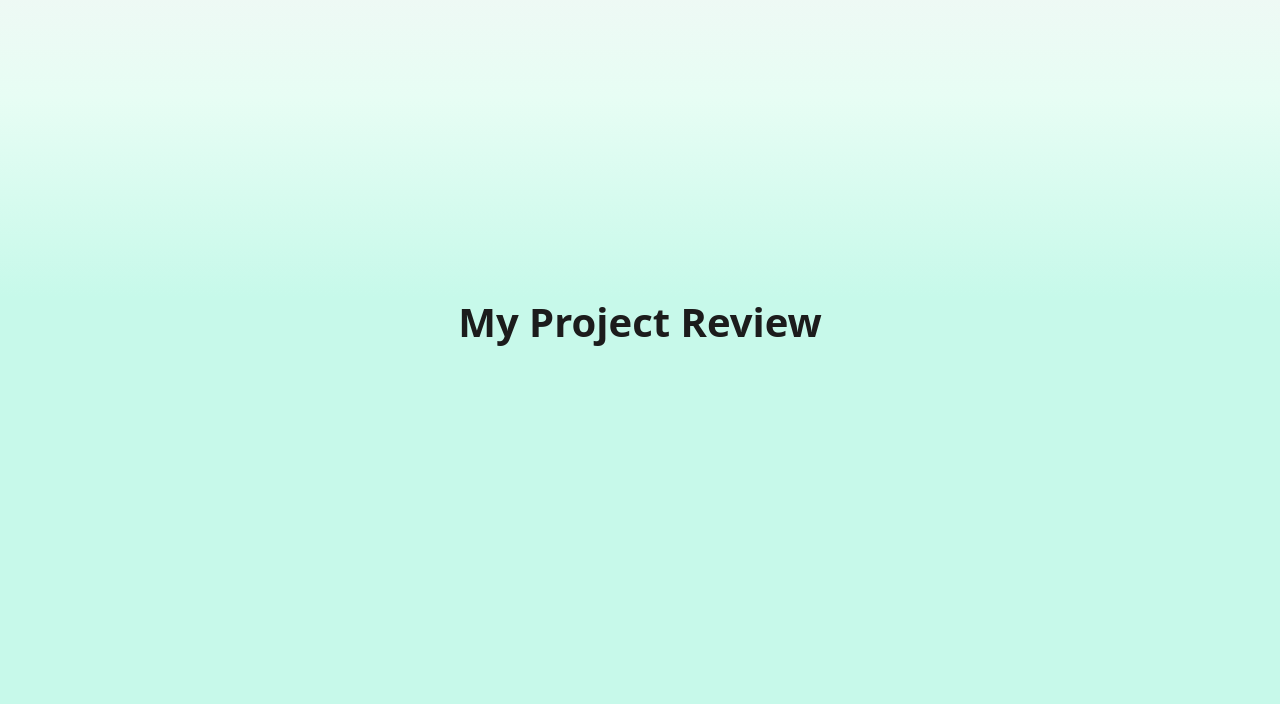
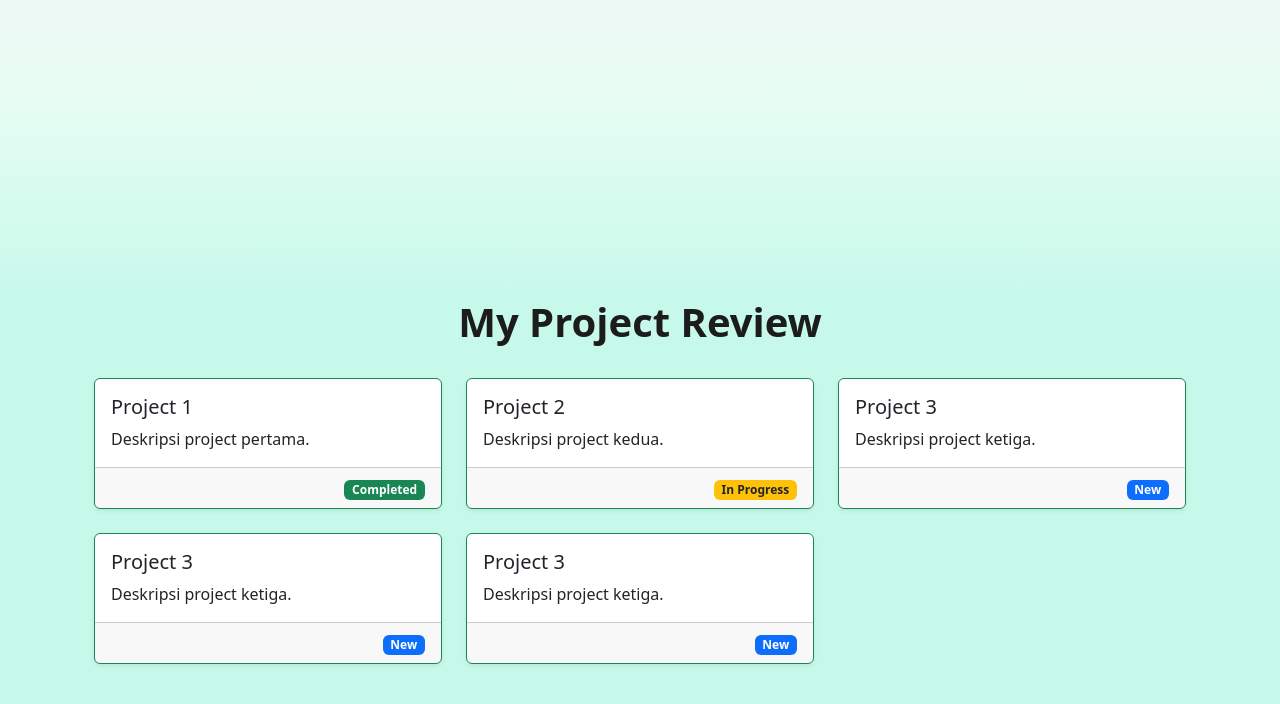
Before and after one commit to Jerannn24/my-portofolio, a Next.js app: page / in a window 1280 px wide. Shown: the part 825-1529 px from the top of the page. Built offline with nearby package versions, Linux system fonts and the light colour scheme.

Commit message:
update globals.css, ProjectList.js and Portfolio.jsx

```diff
--- a/src/components/ProjectList.js
+++ b/src/components/ProjectList.js
@@ -18,12 +18,21 @@ const projects = [
         description: "Deskripsi project ketiga.",
         status: "New",
     },
+    {
+        title: "Project 3",
+        description: "Deskripsi project ketiga.",
+        status: "New",
+    },
+    {
+        title: "Project 3",
+        description: "Deskripsi project ketiga.",
+        status: "New",
+    },
 ];
 
 const ProjectList = () => {
     return (
         <div className="container py-4">
-            <h2 className="mb-4 text-center">My Projects</h2>
             <div className="row g-4">
                 {projects.map((project, index) => (
                     <div className="col-md-4" key={index}>
@@ -35,10 +44,10 @@ const ProjectList = () => {
                             <div className="card-footer text-end">
                                 <span
                                     className={`badge ${project.status === "Completed"
-                                            ? "bg-success"
-                                            : project.status === "In Progress"
-                                                ? "bg-warning text-dark"
-                                                : "bg-primary"
+                                        ? "bg-success"
+                                        : project.status === "In Progress"
+                                            ? "bg-warning text-dark"
+                                            : "bg-primary"
                                         }`}
                                 >
                                     {project.status}
--- a/src/pages/Portfolio.jsx
+++ b/src/pages/Portfolio.jsx
@@ -1,6 +1,7 @@
 "use client";
-import React from 'react'
-import Navbar from '../components/Navbar.jsx'
+import React from 'react';
+import Navbar from '../components/Navbar.jsx';
+import ProjectList from '@/components/ProjectList.js';
 import { Typewriter } from 'react-simple-typewriter';
 
 const Portfolio = () => {
@@ -62,8 +63,8 @@ const Portfolio = () => {
                 <div id='project'
                     className='container'>
                     <h1 className='fw-bold text-center'>My Project Review</h1>
-                    <div className='scroll-area'>
-
+                    <div className='card-area'>
+                        <ProjectList />
                     </div>
                     <div>
 
```
Also changed, not shown: src/app/globals.css (line endings or trailing spaces).
